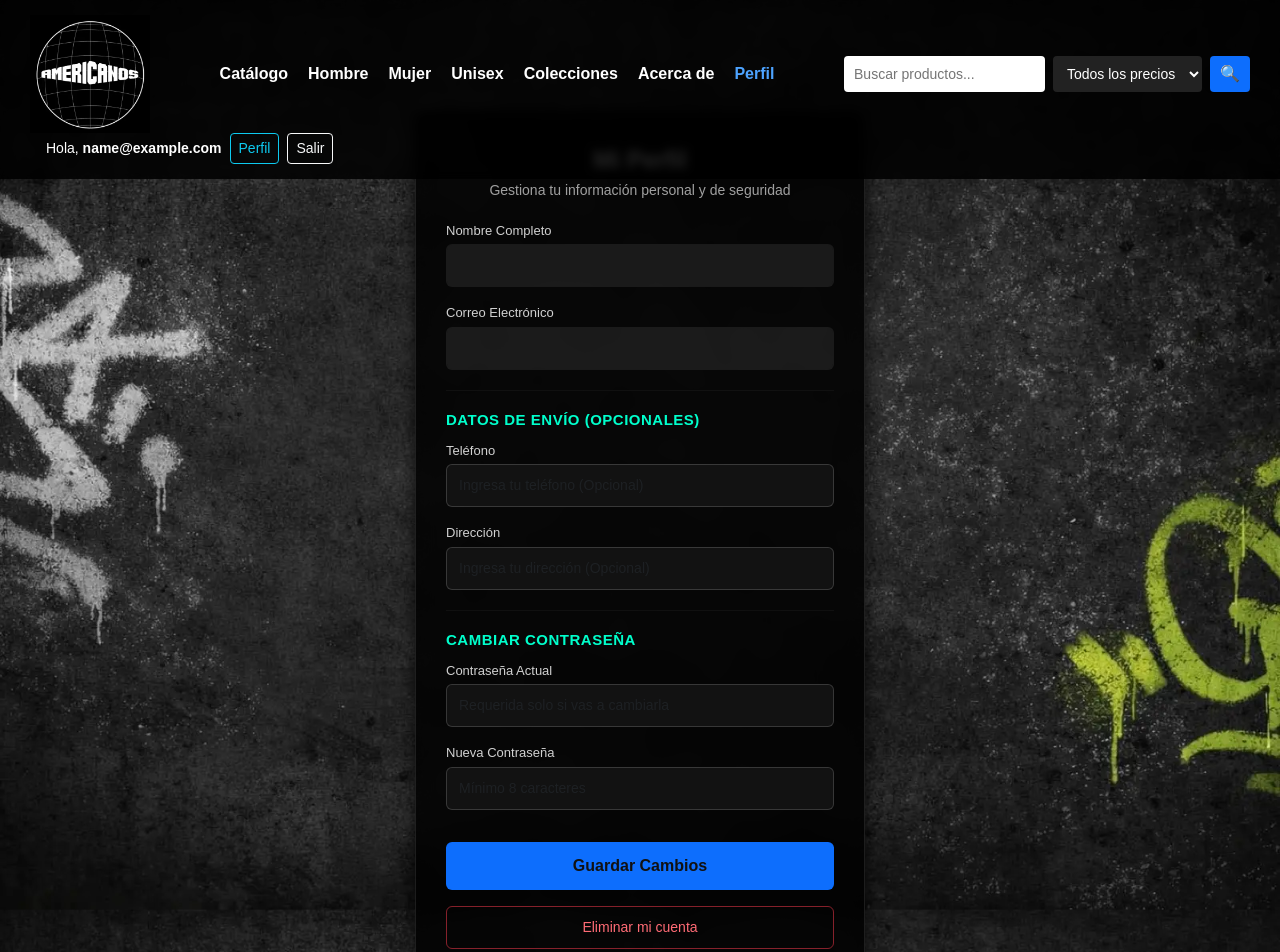
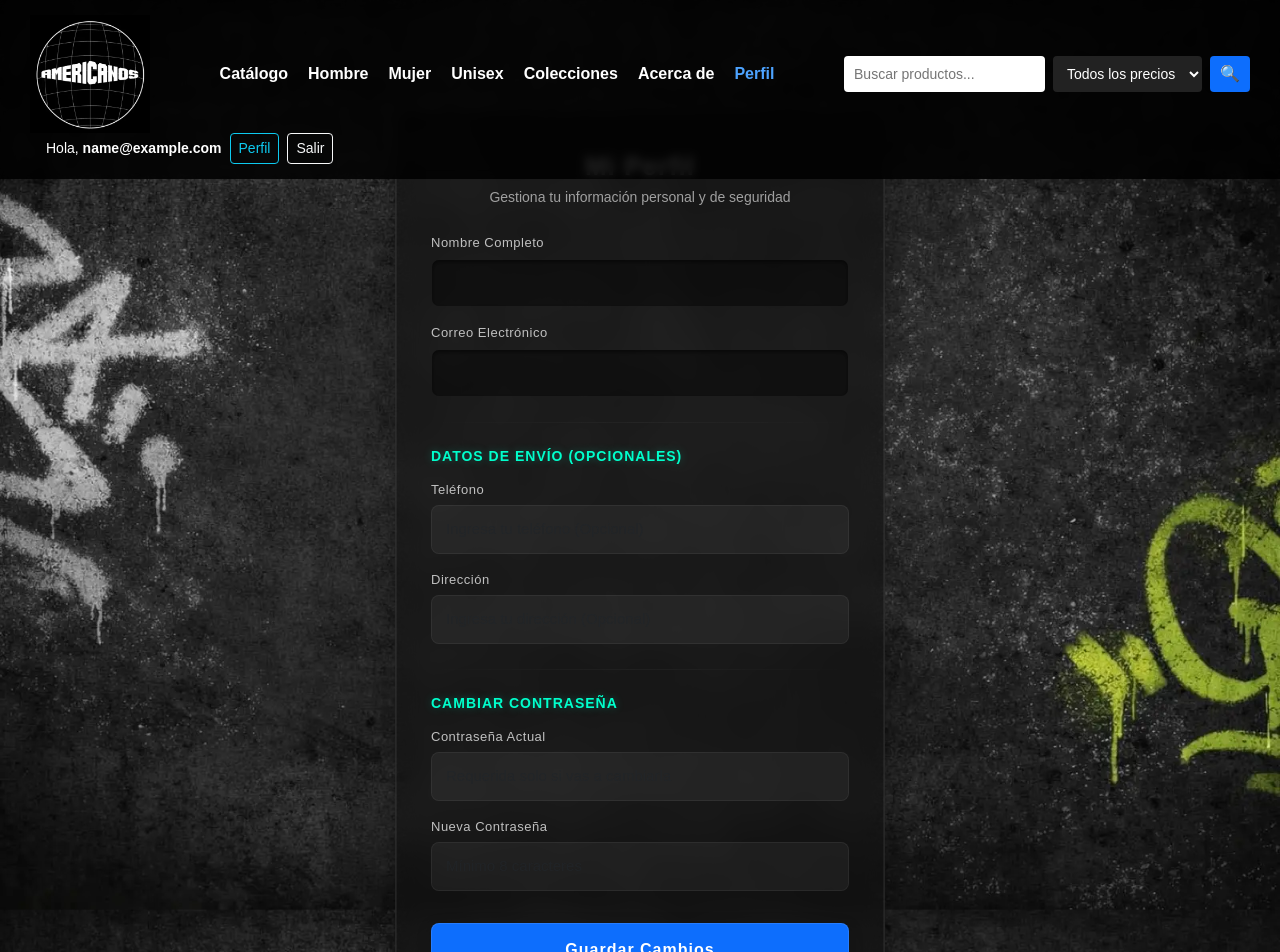
Before and after one commit to Ara-juan/versi-n-react, a React (Vite) app: page /perfil in a window 1280 px wide. Shown: the top 952 px of the page. Built offline with nearby package versions, Linux system fonts and the light colour scheme; no server answers; sample sign-in values are in the browser's storage.

Commit message:
mejoramos los estilos de la visualización del perfil, en perfil.css

```diff
--- a/src/pages/Perfil.css
+++ b/src/pages/Perfil.css
@@ -1,141 +1,208 @@
-/* página de perfil del usuario */
+/* contenedor del perfil centrado con espacio arriba para no tapar la barra */
 .profile-wrapper {
-  max-width: 480px;
+  max-width: 520px;
   margin: 0 auto 50px auto;
-  padding: 110px 15px 0 15px; /* agregado 110px arriba para librar la navbar */
+  padding: 110px 15px 0 15px;
+  position: relative;
+  z-index: 1;
 }
 
-/* tarjeta oscura con fondo semitransparente y bordes suaves */
+/* tarjeta con efecto de cristal borroso bordes suaves y entrada animada */
 .profile-card {
-  background: rgba(0, 0, 0, 0.85);
-  padding: 35px 30px;
-  border-radius: 12px;
-  box-shadow: 0 4px 20px rgba(0, 0, 0, 0.8);
-  border: 1px solid rgba(255, 255, 255, 0.1);
-  backdrop-filter: blur(10px);
+  background: rgba(15, 15, 15, 0.6);
+  backdrop-filter: blur(12px);
+  -webkit-backdrop-filter: blur(12px);
+  padding: 40px 35px;
+  border-radius: 16px;
+  border: 1px solid rgba(255, 255, 255, 0.08);
+  box-shadow: 0 15px 35px rgba(0, 0, 0, 0.4), inset 0 0 0 1px rgba(255, 255, 255, 0.05);
+  animation: fadeInUp 0.8s cubic-bezier(0.16, 1, 0.3, 1) both;
 }
 
-/* titulo principal del perfil en blanco */
+/* titulo principal del perfil en letra blanca grande y resaltada */
 .profile-card h2 {
-  font-size: 24px;
-  font-weight: bold;
-  color: white;
+  font-size: 26px;
+  font-weight: 700;
+  color: #ffffff;
   margin-bottom: 5px;
+  letter-spacing: 1px;
 }
 
 /* subtitulo en gris para texto secundario */
 .profile-card p.subtitle {
   color: #a0a0a0;
   font-size: 14px;
-  margin-bottom: 20px;
+  margin-bottom: 25px;
 }
 
-/* titulos de seccion destacados en verde neon */
+/* titulos de seccion en verde neon con un ligero brillo */
 .section-title {
   color: #00ffcc;
-  font-size: 15px;
-  font-weight: bold;
-  margin-bottom: 12px;
+  font-size: 14px;
+  font-weight: 700;
+  margin-bottom: 15px;
+  margin-top: 10px;
   text-transform: uppercase;
+  letter-spacing: 1px;
+  text-shadow: 0 0 8px rgba(0, 255, 204, 0.3);
+}
+
+/* texto de las etiquetas sobre cada campo */
+.form-label {
+  font-size: 13px;
+  color: #c0c0c0;
+  margin-bottom: 6px;
+  display: block;
+  font-weight: 500;
   letter-spacing: 0.5px;
 }
 
-/* etiquetas de los campos en gris claro */
-.form-label {
-  font-size: 13px;
-  color: #d1d1d1;
-  margin-bottom: 4px;
-  display: block;
-}
-
-/* campos de entrada oscuros con texto blanco */
-.profile-card input.form-control.form-control {
-  background-color: rgba(20, 20, 20, 0.9);
-  border: 1px solid rgba(255, 255, 255, 0.2);
-  color: white;
-  padding: 10px 12px;
-  border-radius: 6px;
-  font-size: 14px;
-  transition: border-color 0.3s ease, box-shadow 0.3s ease;
-}
-
-/* resalta con borde y brillo azul al hacer clic en un campo */
-.profile-card input.form-control.form-control:focus {
-  border-color: var(--bs-primary, #4da3ff);
-  box-shadow: 0 0 8px rgba(77, 163, 255, 0.5);
+/* campos de entrada de texto oscuros con bordes suaves */
+.profile-card input.form-control {
+  width: 100%;
+  background-color: rgba(255, 255, 255, 0.05);
+  border: 1px solid rgba(255, 255, 255, 0.1);
+  color: #ffffff;
+  padding: 12px 14px;
+  border-radius: 8px;
+  font-size: 15px;
+  box-sizing: border-box;
+  transition: all 0.3s ease;
   outline: none;
 }
 
-/* estilo para campos solo de lectura que no se pueden editar */
-.profile-card input.form-control.form-control[readonly] {
-  background-color: rgba(40, 40, 40, 0.6);
-  border-color: rgba(255, 255, 255, 0.08);
-  color: #b0b0b0;
-  cursor: not-allowed;
+/* resalta el campo con borde azul y un salto sutil al hacer clic */
+.profile-card input.form-control:focus:not([readonly]) {
+  background: rgba(255, 255, 255, 0.1);
+  border-color: var(--bs-primary, #4da3ff);
+  box-shadow: 0 0 10px rgba(77, 163, 255, 0.2);
+  transform: translateY(-2px);
 }
 
-/* botón de guardado accesible */
+/* estilo con fondo mas oscuro para los campos que no se pueden editar */
+.profile-card input.form-control[readonly] {
+  background-color: rgba(0, 0, 0, 0.4);
+  border-color: transparent;
+  color: #888888;
+  cursor: not-allowed;
+  box-shadow: inset 0 2px 4px rgba(0, 0, 0, 0.5);
+}
+
+/* boton azul de guardado con bordes redondeados y sombra */
 .btn-save {
   width: 100%;
-  padding: 12px;
+  padding: 14px;
   background: var(--bs-primary, #4da3ff);
-  border: none;
-  border-radius: 6px;
-  color: #111;
+  border: 1px solid rgba(255, 255, 255, 0.1);
+  border-radius: 8px;
+  color: #ffffff;
   font-size: 16px;
   font-weight: bold;
+  letter-spacing: 1px;
   cursor: pointer;
-  transition: background 0.3s ease, transform 0.1s ease;
+  margin-top: 20px;
+  position: relative;
+  overflow: hidden;
+  transition: all 0.4s cubic-bezier(0.16, 1, 0.3, 1);
+  box-shadow: 0 4px 15px rgba(0, 0, 0, 0.2);
 }
 
-/* cambia a un azul un poco mas oscuro al pasar el raton */
-.btn-save:hover {
-  background: #338cf0;
+/* destello de luz transparente que cruza el boton */
+.btn-save::after {
+  content: '';
+  position: absolute;
+  top: 0;
+  left: -100%;
+  width: 50%;
+  height: 100%;
+  background: linear-gradient(90deg, transparent, rgba(255, 255, 255, 0.3), transparent);
+  transform: skewX(-20deg);
+  transition: all 0.6s ease;
 }
 
-/* hace un pequeño efecto de presion al hacer clic */
+/* eleva el boton y le da mas brillo azul al pasar el raton */
+.btn-save:hover {
+  background-color: #338cf0;
+  transform: translateY(-3px);
+  box-shadow: 0 10px 20px rgba(77, 163, 255, 0.35);
+}
+
+/* pasa el destello de luz de izquierda a derecha */
+.btn-save:hover::after {
+  left: 150%;
+  transition: all 0.6s ease;
+}
+
+/* efecto de presion al hacer clic sobre el boton */
 .btn-save:active {
+  transform: translateY(1px);
+  box-shadow: 0 4px 10px rgba(77, 163, 255, 0.2);
+}
+
+/* boton transparente con borde rojo para la opcion de eliminar */
+.btn-eliminar {
+  width: 100%;
+  padding: 12px;
+  background: transparent;
+  border: 1px solid rgba(255, 75, 75, 0.5);
+  border-radius: 8px;
+  color: #ff4b4b;
+  font-size: 14px;
+  font-weight: bold;
+  letter-spacing: 0.5px;
+  cursor: pointer;
+  margin-top: 15px;
+  transition: all 0.3s ease;
+}
+
+/* fondo y brillo rojo suave al pasar el cursor encima */
+.btn-eliminar:hover {
+  background: rgba(255, 75, 75, 0.15);
+  border-color: #ff4b4b;
+  color: #ffffff;
+  box-shadow: 0 0 15px rgba(255, 75, 75, 0.3);
+}
+
+/* pequeño encogimiento al presionar el boton de eliminar */
+.btn-eliminar:active {
   transform: scale(0.98);
 }
 
-/* boton transparente con borde rojo para la accion de eliminar */
-.btn-eliminar {
-  width: 100%;
-  padding: 10px;
-  background: transparent;
-  border: 1px solid rgba(220, 53, 69, 0.6);
-  border-radius: 6px;
-  color: #ff6b75;
-  font-size: 14px;
-  cursor: pointer;
-  transition: background 0.3s ease, color 0.3s ease;
+/* linea divisoria transparente en las puntas para separar secciones */
+hr.profile-divider {
+  border: none;
+  height: 1px;
+  background: linear-gradient(90deg, transparent, rgba(255, 255, 255, 0.15), transparent);
+  margin: 25px 0;
 }
 
-/* se llena de un fondo rojo suave al pasar el cursor */
-.btn-eliminar:hover {
-  background: rgba(220, 53, 69, 0.2);
-  color: #ffffff;
-}
-
-/* linea divisoria sutil para separar secciones */
-hr.profile-divider {
-  border-top: 1px solid rgba(255, 255, 255, 0.15);
-  margin: 20px 0;
-}
-
-/* adaptacion para celulares ajustando margenes y letras mas pequeñas */
+/* adaptacion para celulares ajustando espacios y textos mas pequeños */
 @media (max-width: 768px) {
   .profile-wrapper {
     margin-bottom: 40px;
     padding: 100px 10px 0 10px;
   }
   .profile-card {
-    padding: 20px 16px;
+    padding: 25px 20px;
   }
   .profile-card h2 {
-    font-size: 20px;
+    font-size: 22px;
   }
   .section-title {
     font-size: 13px;
   }
 }
+
+/* animaciones */
+
+/* sube el elemento suavemente mientras va apareciendo */
+@keyframes fadeInUp {
+  0% {
+    opacity: 0;
+    transform: translateY(20px);
+  }
+  100% {
+    opacity: 1;
+    transform: translateY(0);
+  }
+}
```
